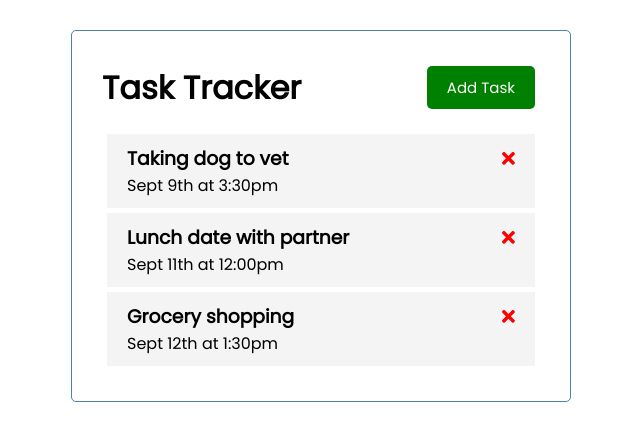
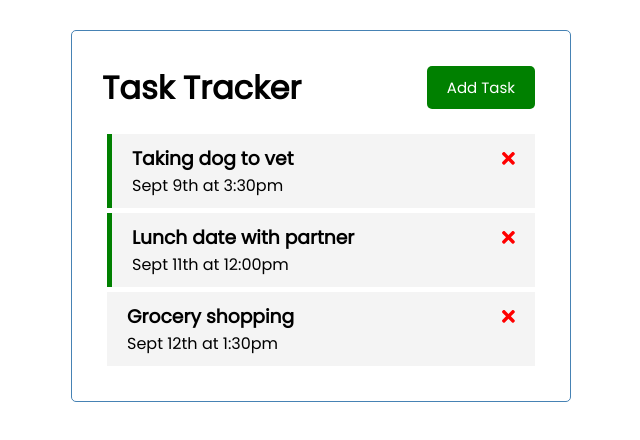
Before and after one commit to HeimdallS/vue-list-practice, a Vue app: page / in a window 1280 px wide. Shown: the top 440 px of the page, without its empty margins (319-959 px from the left). Built offline with nearby package versions, Linux system fonts and the light colour scheme.

Commit message:
Applied ternery for active activities.

```diff
--- a/src/components/Task.vue
+++ b/src/components/Task.vue
@@ -1,5 +1,5 @@
 <template>
-<div :class="[task.reminder ? reminder : '', 'task']">
+<div :class="[task.reminder ? 'reminder' : '', 'task']">
     <h3>{{task.text}}
         <fa icon="times" class="icon"/>
     </h3>
--- a/src/components/Tasks.vue
+++ b/src/components/Tasks.vue
@@ -1,6 +1,6 @@
 <template>
     <div :key="task.id" v-for="task in tasks">
-        <Task :task="task"/>
+        <Task :task="task"></Task>
     </div>
 </template>
 
```
